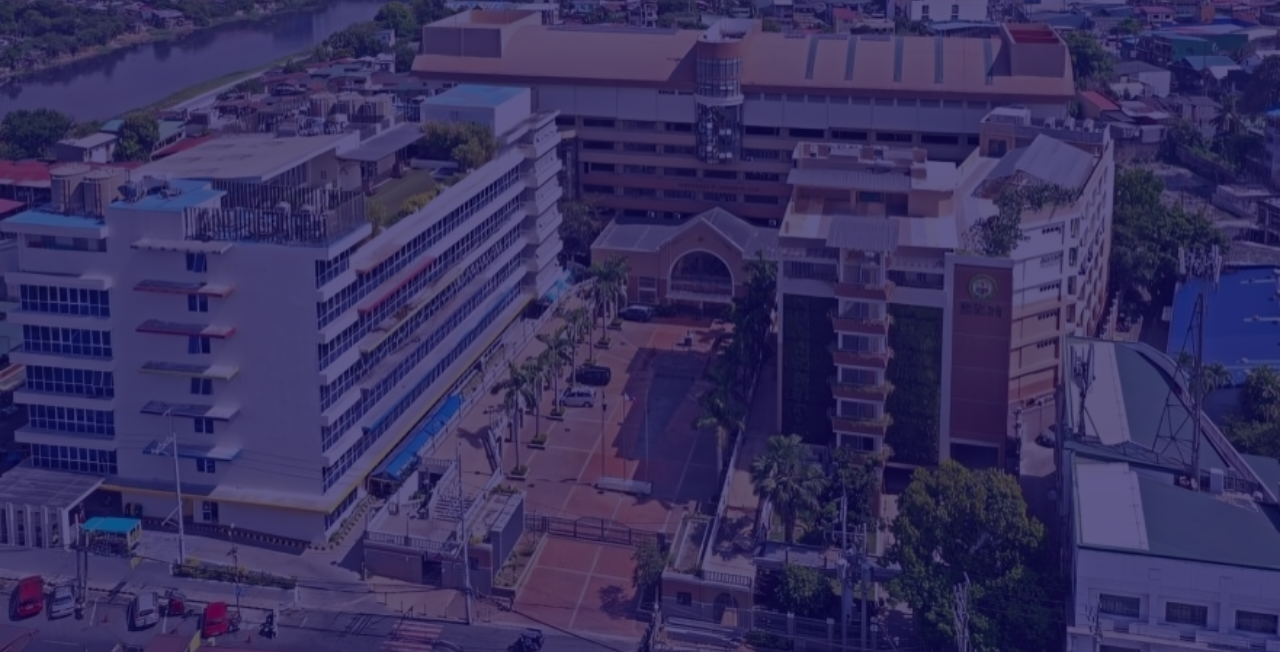
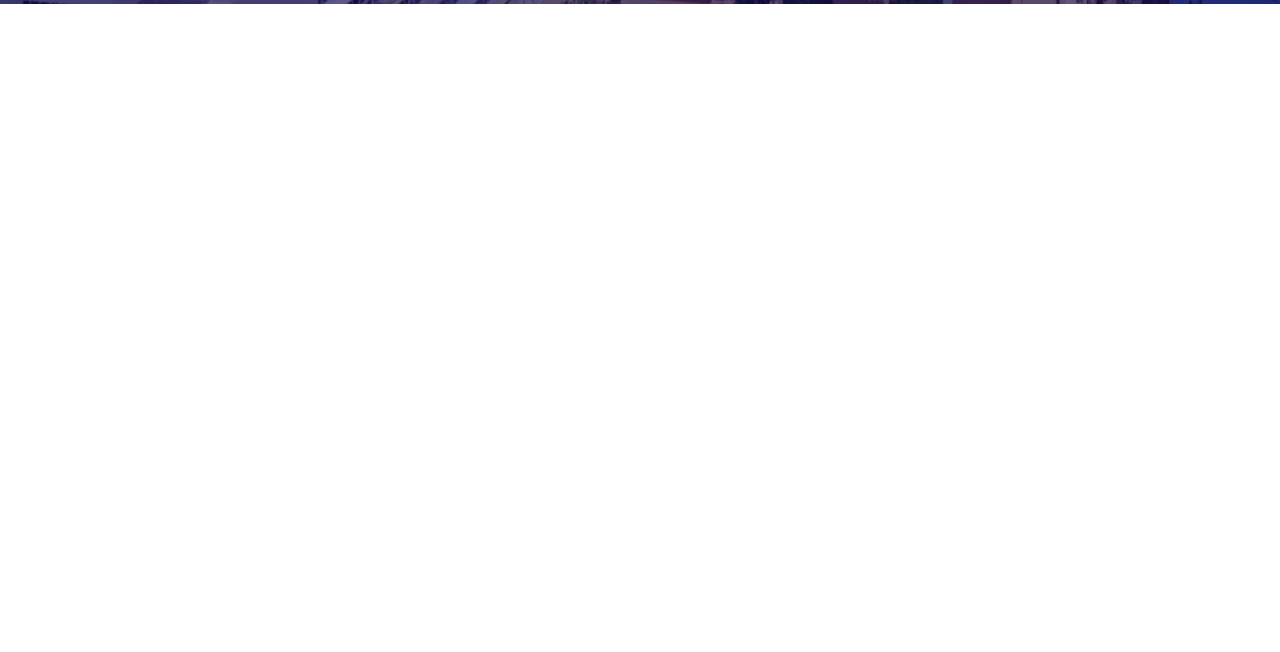
Before and after one commit to Raidev07/COM101, a plain HTML site: page index.html in a window 1280 px wide. Shown: the part 148-800 px from the top of the page. Drawn offline with Linux system fonts and the light colour scheme.

Commit message:
Update style.css

```diff
--- a/style.css
+++ b/style.css
@@ -5,7 +5,7 @@
     box-sizing: border-box;
 }
 .container{
-    min-height: 100vh;
+    min-height: -150vh;
     width: 100%;
     background-image:  linear-gradient(rgba(9,0,77,0.65), rgba(9,0,77,0.65)),url(img/background.png);
     background-position: center;
```
